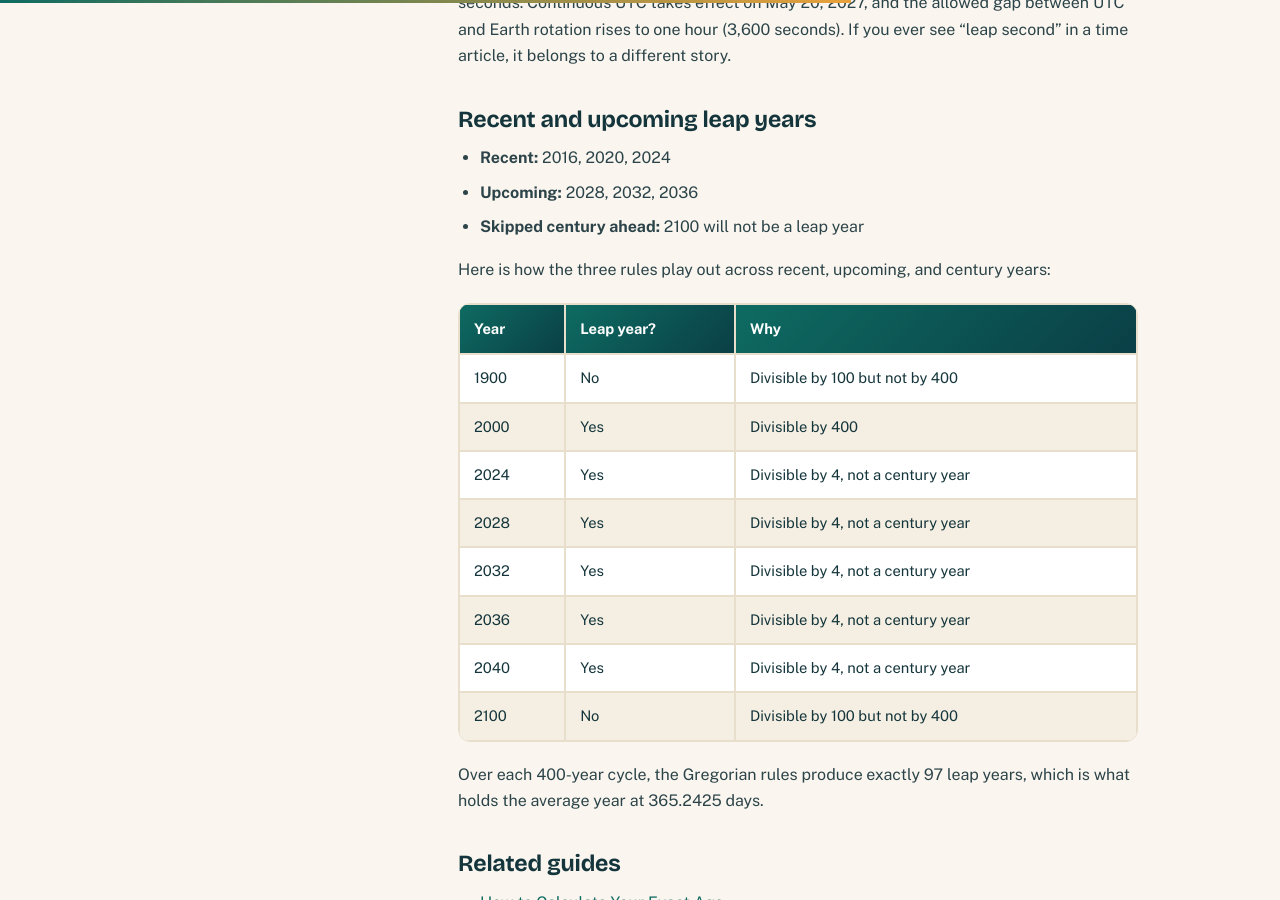
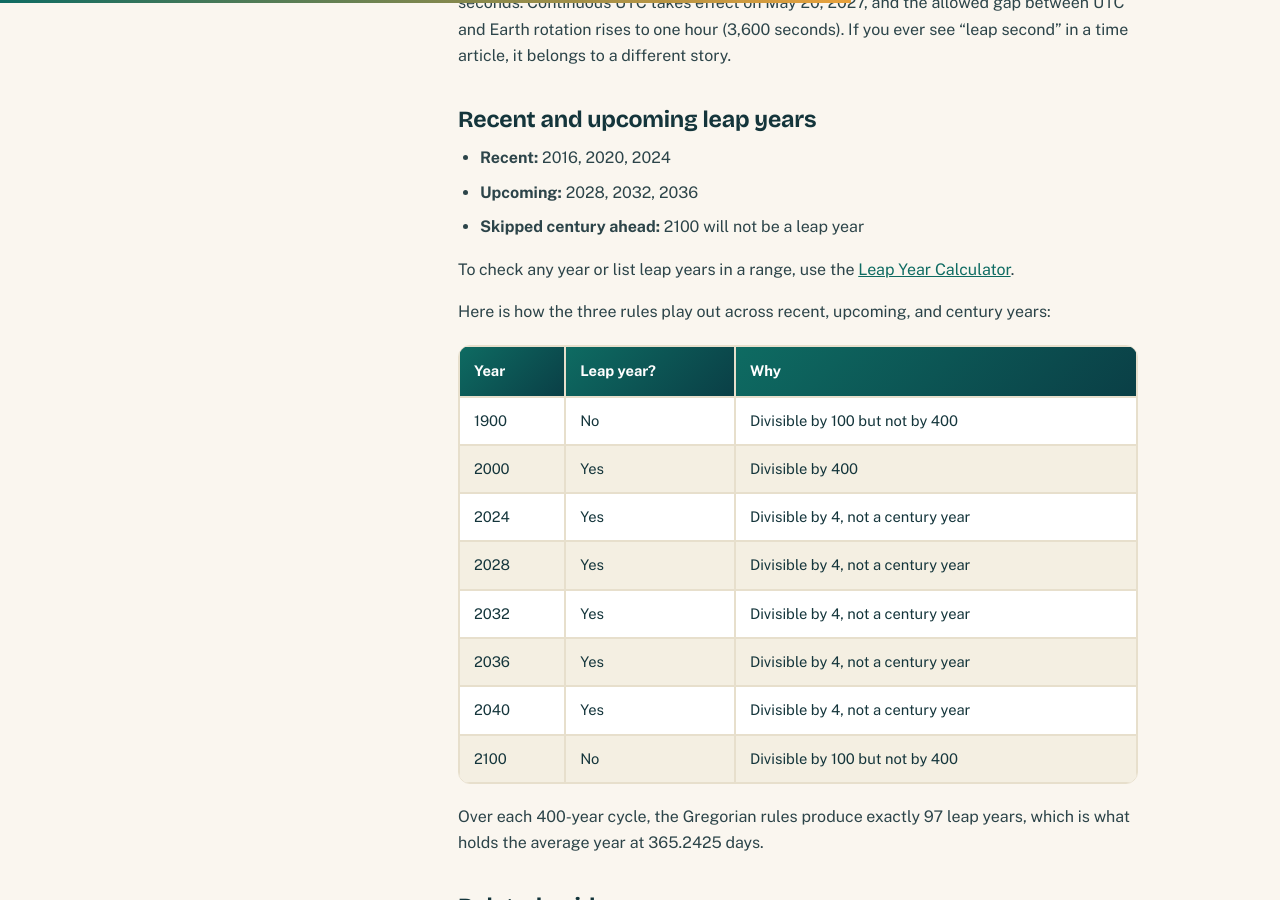
Before and after one commit to zaidmeo09-dhangal/agedatecalc, a Jekyll site: the page built from _posts/2026-10-21-what-is-a-leap-year.md, in a window 1280 px wide and 900 px high, scrolled down 3546 px. Built offline with Jekyll 4.4.1, drawn with Linux system fonts in a browser that asks for light colours.

Commit message:
SEO audit fixes: broken links, titles, DST 2027, schema, og:image

```diff
--- a/_posts/2026-10-21-what-is-a-leap-year.md
+++ b/_posts/2026-10-21-what-is-a-leap-year.md
@@ -111,6 +111,8 @@ A leap second is a single extra second added to UTC now and then to keep atomic
 - **Upcoming:** 2028, 2032, 2036
 - **Skipped century ahead:** 2100 will not be a leap year
 
+To check any year or list leap years in a range, use the [Leap Year Calculator]({{ '/leap-year-calculator/' | relative_url }}).
+
 Here is how the three rules play out across recent, upcoming, and century years:
 
 | Year | Leap year? | Why |
```
